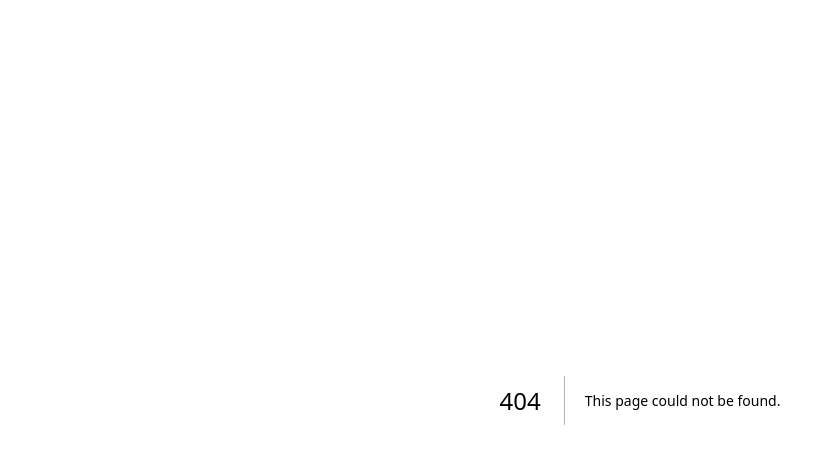
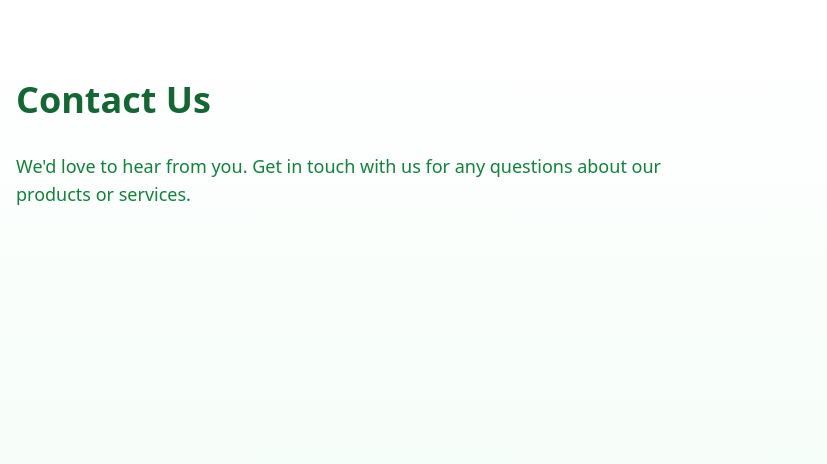
Before and after one commit to mcdendrick/aloha-pencil-website, a Next.js app: page /contact in a window 1280 px wide. Before the commit this address had no page. Shown: the top 464 px of the page, without its empty margins (0-827 px from the left). Built offline with nearby package versions, Linux system fonts and the light colour scheme.

Commit message:
add simple links and pages

```diff
--- /dev/null
+++ b/app/about/page.tsx
@@ -0,0 +1,15 @@
+import React from 'react';
+
+export default function AboutPage() {
+  return (
+    <div className="min-h-screen pt-20 px-4 bg-gradient-to-b from-white to-green-50">
+      <div className="max-w-7xl mx-auto">
+        <h1 className="text-4xl font-bold text-green-800 mb-8">About Us</h1>
+        <p className="text-lg text-green-700">
+          Learn about our story and commitment to crafting luxury writing instruments
+          from native Hawaiian woods.
+        </p>
+      </div>
+    </div>
+  );
+}
--- /dev/null
+++ b/app/contact/page.tsx
@@ -0,0 +1,18 @@
+import React from 'react';
+
+export default function ContactPage() {
+  return (
+    <div className="min-h-screen pt-20 px-4 bg-gradient-to-b from-white to-green-50">
+      <div className="max-w-7xl mx-auto">
+        <h1 className="text-4xl font-bold text-green-800 mb-8">Contact Us</h1>
+        <div className="max-w-2xl">
+          <p className="text-lg text-green-700 mb-8">
+            We&apos;d love to hear from you. Get in touch with us for any questions
+            about our products or services.
+          </p>
+          {/* Add your contact form or contact information here */}
+        </div>
+      </div>
+    </div>
+  );
+}
--- /dev/null
+++ b/app/products/page.tsx
@@ -0,0 +1,12 @@
+import React from 'react';
+
+export default function ProductsPage() {
+  return (
+    <div className="min-h-screen pt-20 px-4 bg-gradient-to-b from-white to-green-50">
+      <div className="max-w-7xl mx-auto">
+        <h1 className="text-4xl font-bold text-green-800 mb-8">Our Products</h1>
+        {/* Add your products content here */}
+      </div>
+    </div>
+  );
+}
--- a/components/LandingPage.tsx
+++ b/components/LandingPage.tsx
@@ -3,7 +3,7 @@ import React, { useState} from 'react';
 import {  ShoppingCart, Menu, X } from 'lucide-react';
 import { Card, CardContent } from '@/components/ui/card';
 import Image from 'next/image';
-
+import Link from 'next/link';
 const LandingPage = () => {
   const [isMenuOpen, setIsMenuOpen] = useState(false);
 
@@ -25,10 +25,10 @@ const LandingPage = () => {
             </div>
 
             <div className="hidden md:flex items-center space-x-8">
-              <a href="#" className="text-green-700 hover:text-green-500">Home</a>
-              <a href="#" className="text-green-700 hover:text-green-500">Products</a>
-              <a href="#" className="text-green-700 hover:text-green-500">About</a>
-              <a href="#" className="text-green-700 hover:text-green-500">Contact</a>
+              <Link href="/" className="text-green-700 hover:text-green-500">Home</Link>
+              <Link href="/products" className="text-green-700 hover:text-green-500">Products</Link>
+              <Link href="/about" className="text-green-700 hover:text-green-500">About</Link>
+              <a href="/contact" className="text-green-700 hover:text-green-500">Contact</a>
               <button className="bg-green-600 text-white px-4 py-2 rounded-lg hover:bg-green-500 transition-colors">
                 Shop Now
               </button>
```
